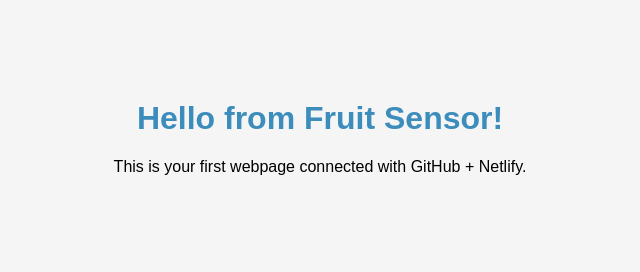
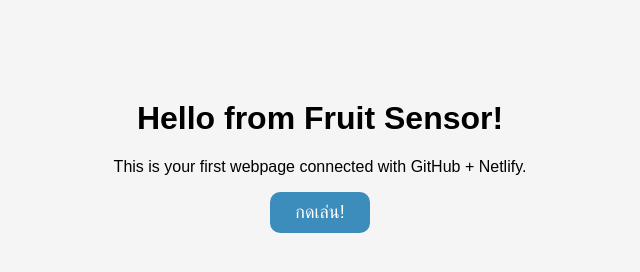
Before and after one commit to yoyooes/fruit-sensor-web, a plain HTML site: page index.html in a window 1280 px wide. Shown: the whole page, without its empty margins (320-960 px from the left). Drawn offline with Linux system fonts and the light colour scheme.

Commit message:
add button feature

```diff
--- a/index.html
+++ b/index.html
@@ -9,6 +9,12 @@
   <h1>Hello from Fruit Sensor!</h1>
   <p>This is your first webpage connected with GitHub + Netlify.</p>
 
+  <!-- ปุ่มกด -->
+  <button id="myButton">กดเล่น!</button>
+
+  <!-- พื้นที่แสดงผล -->
+  <p id="result"></p>
+
   <script src="script.js"></script>
 </body>
 </html>
--- a/script.js
+++ b/script.js
@@ -1 +1,9 @@
-console.log("Fruit Sensor Web is working!");
+// ดึงปุ่มและพื้นที่แสดงผล
+const button = document.getElementById("myButton");
+const result = document.getElementById("result");
+
+// ตั้งค่าการคลิก
+button.addEventListener("click", () => {
+  result.textContent = "🎉 ปุ่มทำงานแล้ว!";
+  console.log("Button clicked!");
+});
--- a/style.css
+++ b/style.css
@@ -5,6 +5,17 @@ body {
   background-color: #f5f5f5;
 }
 
-h1 {
-  color: #3c8dbc;
+button {
+  font-size: 18px;
+  padding: 10px 25px;
+  border: none;
+  border-radius: 10px;
+  background-color: #3c8dbc;
+  color: white;
+  cursor: pointer;
+  transition: 0.2s;
 }
+
+button:hover {
+  background-color: #337ab7;
+}
```
